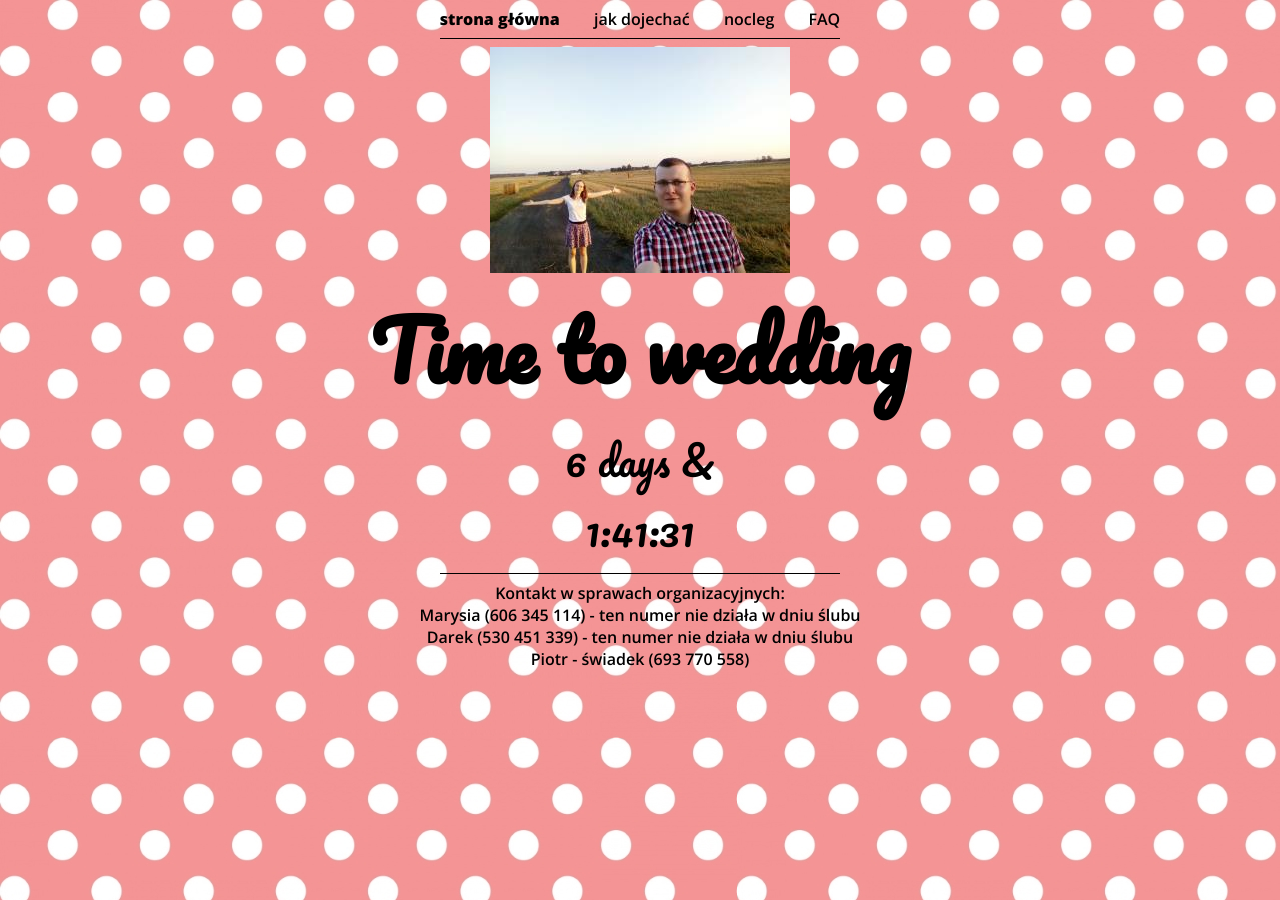
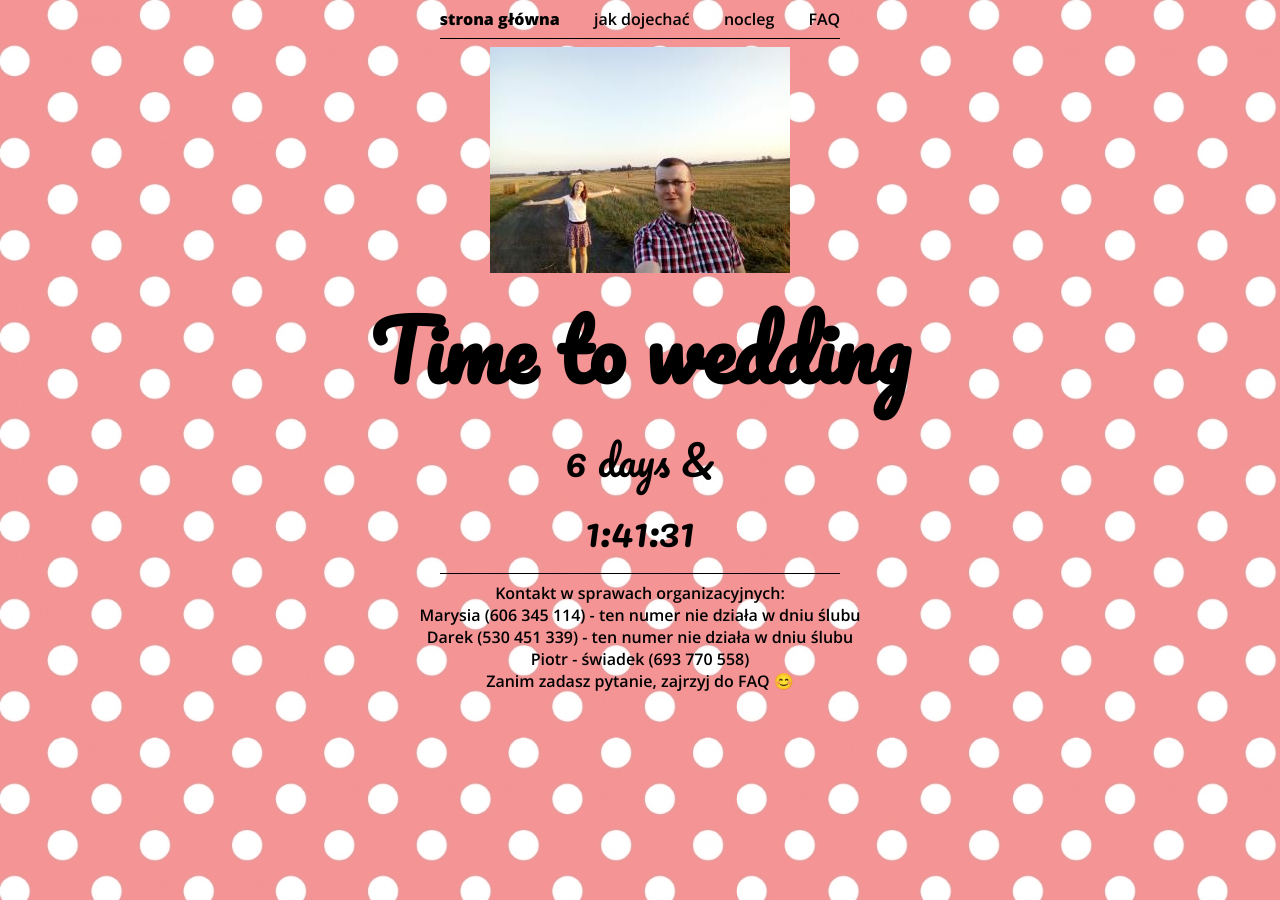
Before and after one commit to mbanel/mbanel.github.io, a Jekyll site: the page index.html, which Jekyll copies as it is, in a window 1280 px wide. Built offline with Jekyll 4.4.1, drawn with Linux system fonts in a browser that asks for light colours; nearby versions of some CDN libraries.

Commit message:
Add files via upload

```diff
--- a/index.html
+++ b/index.html
@@ -33,6 +33,7 @@
 		Kontakt w sprawach organizacyjnych:</br>
 		Marysia (606 345 114) - ten numer nie działa w dniu ślubu</br>
 		Darek (530 451 339) - ten numer nie działa w dniu ślubu</br>
-		Piotr - świadek (693 770 558)
+		Piotr - świadek (693 770 558)</br>
+		Zanim zadasz pytanie, zajrzyj do FAQ 😊
 	</div>
 </body>
```
